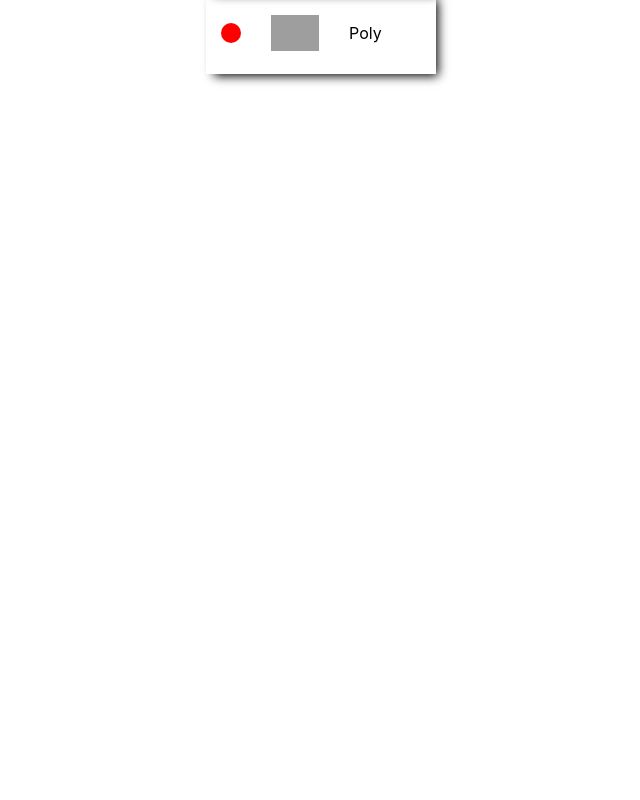
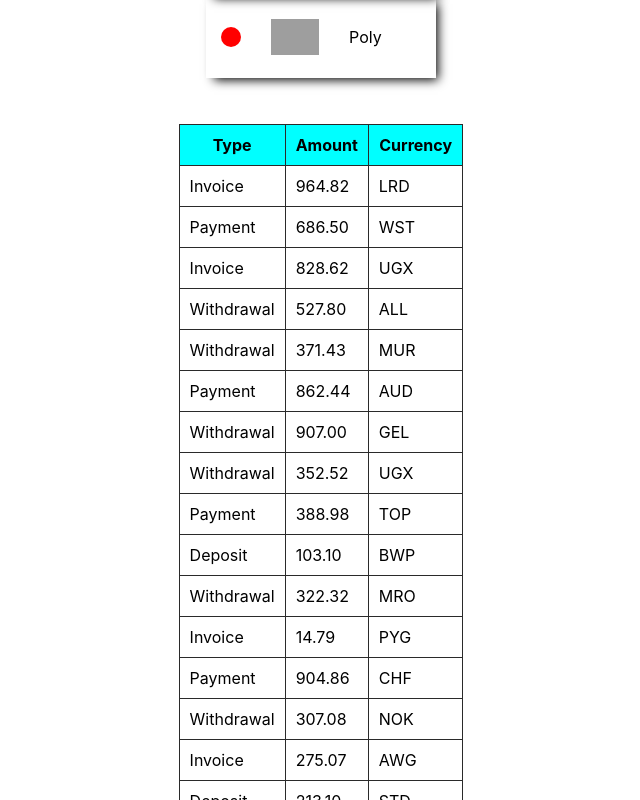
Before and after one commit to uvchuk/goit-react-hw-01-components, a React (Create React App) app: page / in a window 1280 px wide. Shown: the part 1080-1880 px from the top of the page, without its empty margins (319-959 px from the left). Before the commit the page ends 1200 px from the top, so only its background shows below. Built offline with nearby package versions, Linux system fonts and the light colour scheme; grey boxes are pictures that could not be loaded.

Commit message:
add 4 task

```diff
--- a/src/components/App.jsx
+++ b/src/components/App.jsx
@@ -1,8 +1,11 @@
-import { Profile } from './Profile/Profile';
 import user from '../user.json';
 import data from '../data.json';
+import friends from '../friends.json';
+import transactions from '../transactions.json';
+import { Profile } from './Profile/Profile';
 import { Statistics } from './Statistics/Statistics';
 import { FriendList } from './FriendList/FriendList';
+import { TransactionsHistory } from './TransactionsHistory/TransactionsHistory';
 
 export const App = () => {
   return (
@@ -15,7 +18,8 @@ export const App = () => {
         stats={user.stats}
       />
       <Statistics title="Upload stats" stats={data} />
-      <FriendList />
+      <FriendList friends={friends} />
+      <TransactionsHistory transactions={transactions} />
     </>
   );
 };
--- a/src/components/FriendList/FriendListItem.jsx
+++ b/src/components/Friend/Friend.jsx
@@ -1,6 +1,6 @@
-import { Item, Marker } from './FriendList.styled';
+import { Item, Marker } from '../FriendList/FriendList.styled';
 
-export const FriendListItem = ({ friends }) => {
+export const Friend = ({ friends }) => {
   return friends.map(({ avatar, name, isOnline, id }) => {
     return (
       <Item key={id} className="item">
--- a/src/components/FriendList/FriendList.jsx
+++ b/src/components/FriendList/FriendList.jsx
@@ -1,11 +1,10 @@
-import friends from '../../friends.json';
 import { Container, Item, Marker } from './FriendList.styled';
-import { FriendListItem } from './FriendListItem';
+import { Friend } from '../Friend/Friend';
 
-export const FriendList = () => {
+export const FriendList = ({ friends }) => {
   return (
     <Container className="friend-list">
-      <FriendListItem friends={friends} item={Item} marker={Marker} />
+      <Friend friends={friends} item={Item} marker={Marker} />
     </Container>
   );
 };
--- a/src/components/Statistics/Statistics.styled.js
+++ b/src/components/Statistics/Statistics.styled.js
@@ -7,15 +7,19 @@ export const Container = styled.section`
 `;
 
 export const List = styled.ul`
+  width: 400px;
   padding-left: 0;
   display: flex;
   gap: 8px;
   list-style: none;
+  border: 2px solid grey;
 `;
 
 export const Item = styled.li`
   display: flex;
+  flex-grow: 1;
   gap: 8px;
   flex-direction: column;
   align-items: center;
+  background-color: violet;
 `;
--- /dev/null
+++ b/src/components/Transaction/Transaction.jsx
@@ -0,0 +1,11 @@
+export const Transaction = ({ items }) => {
+  return items.map(({ id, type, amount, currency }) => {
+    return (
+      <tr key={id}>
+        <td>{type}</td>
+        <td>{amount}</td>
+        <td>{currency}</td>
+      </tr>
+    );
+  });
+};
--- /dev/null
+++ b/src/components/TransactionsHistory/TransactionsHistory.jsx
@@ -0,0 +1,19 @@
+import { Transaction } from '../Transaction/Transaction';
+import { Body, Container, Head } from './TransactionsHistory.styled';
+
+export const TransactionsHistory = ({ transactions }) => {
+  return (
+    <Container className="transaction-history">
+      <Head>
+        <tr>
+          <th>Type</th>
+          <th>Amount</th>
+          <th>Currency</th>
+        </tr>
+      </Head>
+      <Body>
+        <Transaction items={transactions} />
+      </Body>
+    </Container>
+  );
+};
--- /dev/null
+++ b/src/components/TransactionsHistory/TransactionsHistory.styled.js
@@ -0,0 +1,29 @@
+import styled from 'styled-components';
+
+export const Container = styled.table`
+  margin-left: auto;
+  margin-right: auto;
+  border-collapse: collapse;
+`;
+
+export const Head = styled.thead`
+  & tr {
+    background-color: cyan;
+  }
+  & th,
+  td {
+    padding: 10px;
+    border: 1px solid #2a2a2a;
+  }
+`;
+
+export const Body = styled.tbody`
+  & th,
+  td {
+    padding: 10px;
+    border: 1px solid #2a2a2a;
+  }
+  & td::first-line {
+    text-transform: capitalize;
+  }
+`;
```
